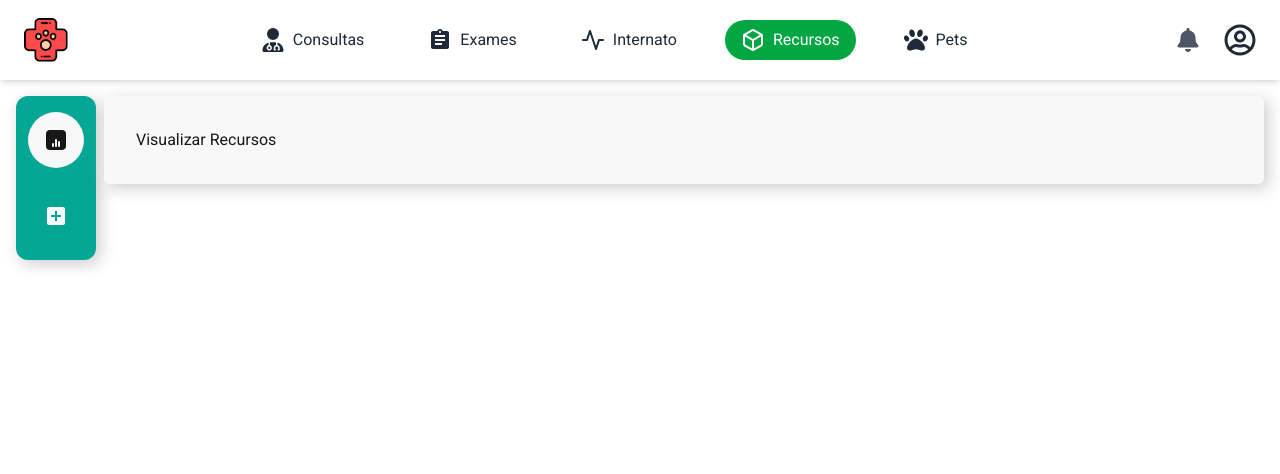
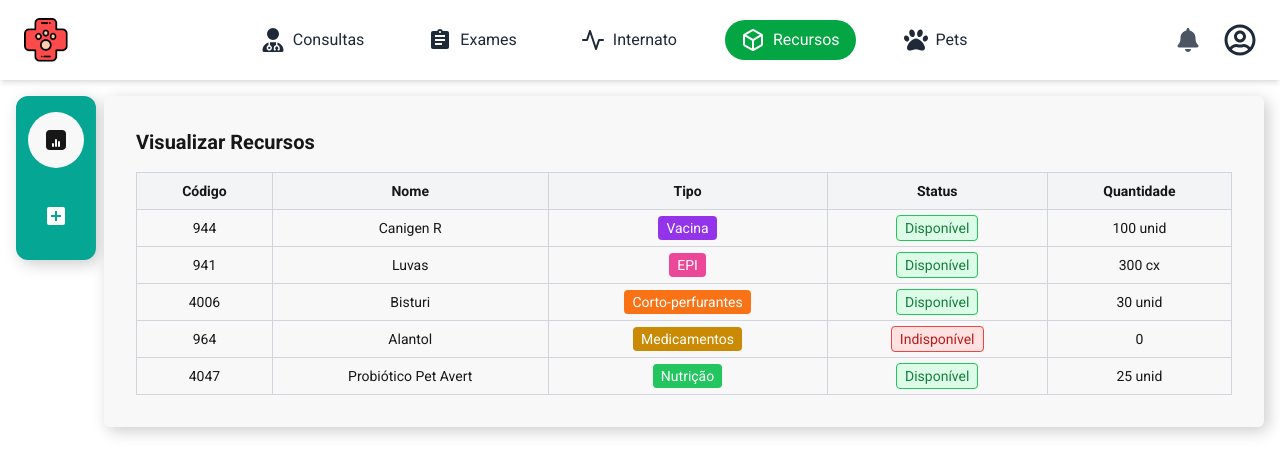
Before and after one commit to softexrecifepe/PI-MASCOTS-TURMA-09-EQUIPE-03, a Next.js app: page /recursos in a window 1280 px wide. Shown: the top 474 px of the page. Built offline with nearby package versions, Linux system fonts and the light colour scheme.

Commit message:
adicionado tabelal de recursos

```diff
--- a/src/app/recursos/RecursosContent.tsx
+++ b/src/app/recursos/RecursosContent.tsx
@@ -19,8 +19,45 @@ export function RecursosContent() {
   function handleRegistrarRecurso() {
     setRegistarRecursos(true);
     setVisualizarRecursos(false);
-    // console.log(marcarConsulta);
   }
+
+  const recursos = [
+    {
+      codigo: 944,
+      nome: "Canigen R",
+      tipo: "Vacina",
+      status: "Disponível",
+      quantidade: "100 unid",
+    },
+    {
+      codigo: 941,
+      nome: "Luvas",
+      tipo: "EPI",
+      status: "Disponível",
+      quantidade: "300 cx",
+    },
+    {
+      codigo: 4006,
+      nome: "Bisturi",
+      tipo: "Corto-perfurantes",
+      status: "Disponível",
+      quantidade: "30 unid",
+    },
+    {
+      codigo: 964,
+      nome: "Alantol",
+      tipo: "Medicamentos",
+      status: "Indisponível",
+      quantidade: "0",
+    },
+    {
+      codigo: 4047,
+      nome: "Probiótico Pet Avert",
+      tipo: "Nutrição",
+      status: "Disponível",
+      quantidade: "25 unid",
+    },
+  ];
 
   return (
     <main className="flex px-4 py-4 gap-2 h-dvh">
@@ -38,10 +75,64 @@ export function RecursosContent() {
 
       <div className="flex w-full flex-col relative">
         <MainContent zIndex="z-40" visualize={visualizarRecursos}>
-          <h1>Visualizar Recursos</h1>
+          <h1 className="text-xl font-bold mb-4">Visualizar Recursos</h1>
+          <table className="w-full border-collapse border border-gray-300 text-sm">
+            <thead className="bg-gray-100">
+              <tr>
+                <th className="border border-gray-300 px-4 py-2">Código</th>
+                <th className="border border-gray-300 px-4 py-2">Nome</th>
+                <th className="border border-gray-300 px-4 py-2">Tipo</th>
+                <th className="border border-gray-300 px-4 py-2">Status</th>
+                <th className="border border-gray-300 px-4 py-2">Quantidade</th>
+              </tr>
+            </thead>
+            <tbody>
+              {recursos.map((recurso, index) => (
+                <tr key={index} className="text-center">
+                  <td className="border border-gray-300 px-4 py-2">
+                    {recurso.codigo}
+                  </td>
+                  <td className="border border-gray-300 px-4 py-2">
+                    {recurso.nome}
+                  </td>
+                  <td className="border border-gray-300 px-4 py-2">
+                    <span
+                      className={`px-2 py-1 text-white rounded ${
+                        recurso.tipo === "Vacina"
+                          ? "bg-purple-600"
+                          : recurso.tipo === "EPI"
+                          ? "bg-pink-500"
+                          : recurso.tipo === "Corto-perfurantes"
+                          ? "bg-orange-500"
+                          : recurso.tipo === "Medicamentos"
+                          ? "bg-yellow-600"
+                          : "bg-green-500"
+                      }`}
+                    >
+                      {recurso.tipo}
+                    </span>
+                  </td>
+                  <td className="border border-gray-300 px-4 py-2">
+                    <span
+                      className={`px-2 py-1 rounded ${
+                        recurso.status === "Disponível"
+                          ? "bg-green-100 text-green-700 border border-green-500"
+                          : "bg-red-100 text-red-700 border border-red-500"
+                      }`}
+                    >
+                      {recurso.status}
+                    </span>
+                  </td>
+                  <td className="border border-gray-300 px-4 py-2">
+                    {recurso.quantidade}
+                  </td>
+                </tr>
+              ))}
+            </tbody>
+          </table>
         </MainContent>
         <MainContent zIndex="z-10" visualize={registarRecursos}>
-          <h1>Registrar Recurso</h1>
+          <h1 className="text-xl font-bold">Registrar Recurso</h1>
         </MainContent>
       </div>
     </main>
```
